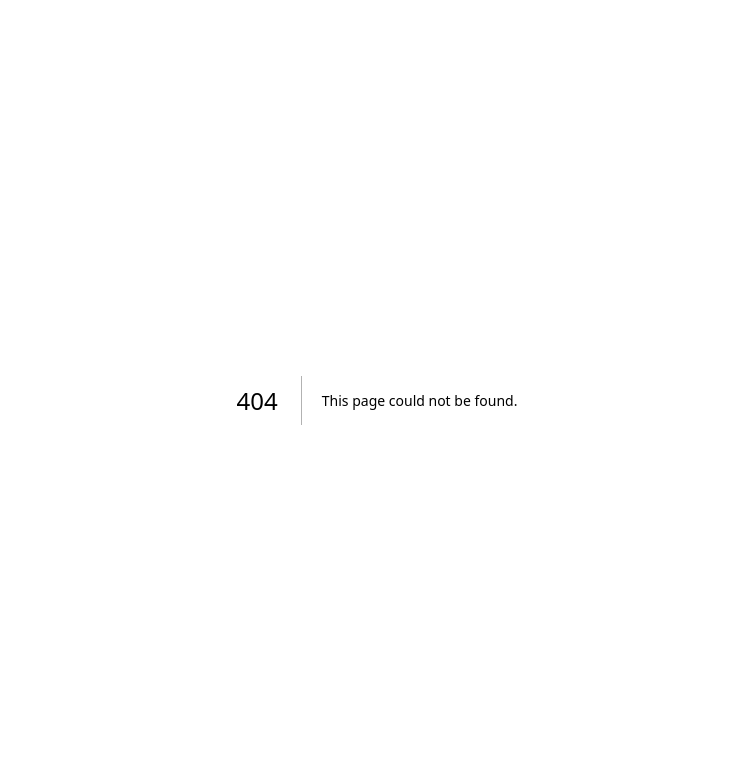
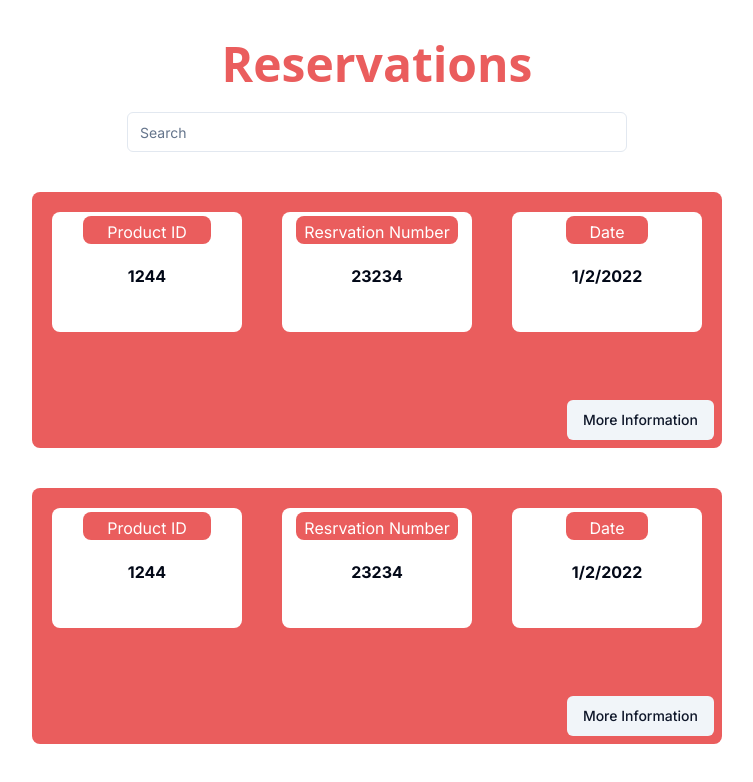
Before and after one commit to Zakariabs/medialab_booking_system, a Next.js app: page /manage-reservations in a window 1280 px wide. Before the commit this address had no page. Shown: the top 782 px of the page, without its empty margins (263-1016 px from the left). Built offline with nearby package versions, Linux system fonts and the light colour scheme.

Commit message:
Made the page for the manage reservation with the data of data.ts ( problem with pushing in development file)

```diff
--- /dev/null
+++ b/app/(admin)/manage-reservations/page.tsx
@@ -0,0 +1,73 @@
+"use client"
+import React, { useState } from "react";
+import { Input } from "@/components/ui/input";
+import { Button } from "@/components/ui/button";
+import data from "./data";
+import Link from "next/link";
+
+export default function Page() {
+
+  const[state,setState]=useState(3)
+
+
+
+
+  return (
+    <div className="flex flex-col justify-center gap-8 md:gap-10 items-center mt-10 px-4 lg:flex ">
+      <div className="flex flex-col gap-4 md:gap-6 w-full md:w-[500px] items-center">
+        <h1 className="text-3xl md:text-5xl text-[#EA5D5D] font-bold font-sans">
+          Reservations
+        </h1>
+        <Input
+          placeholder="Search"
+          className="placeholder-[#EA5D5D] w-full"
+        />
+      </div>
+
+      {
+
+
+        data.slice(0,state).map((elmm,i)=>(
+      <div className="bg-[#EA5D5D] relative  gap-10 min-h-[256px] flex justify-between p-5 rounded-lg">
+
+        <div key={i} className="flex flex-col rounded-lg items-center w-[190px] h-[120px] bg-white">
+          <div className="bg-[#EA5D5D] px-6 text-center rounded-lg text-white pt-1 mt-1 ">
+            Product ID
+          </div>
+         <text className="font-bold mt-5">{elmm.Porduct_id}</text>
+        </div>
+
+        <div key={i} className="flex flex-col rounded-lg items-center w-[190px] h-[120px] bg-white">
+
+          <div className="bg-[#EA5D5D] px-2 text-center rounded-lg tetx-xs text-white pt-1 mt-1 ">
+           Resrvation Number
+          </div>
+          <text className="font-bold mt-5">{elmm.Reservation_Number}</text>
+
+        </div>
+        <div key={i} className="flex flex-col rounded-lg items-center  w-[190px]  h-[120px] bg-white">
+
+          <div className="bg-[#EA5D5D] px-6 text-center rounded-lg text-white pt-1 mt-1 ">
+            Date
+          </div>
+          <text className="font-bold mt-5">{elmm.Date}</text>
+
+        </div>
+
+    <div className="absolute right-0 bottom-0 p-2">
+        <Button variant={"secondary"} >
+       <Link href={`/reserv/${elmm.Porduct_id}`}>
+       More Information
+
+       </Link>
+        </Button>
+      </div>
+    </div>
+
+        ))
+      }
+
+      <Button onClick={(()=>setState((pre)=>pre+1))}>Add Product</Button>
+    </div>
+  );
+}
```
